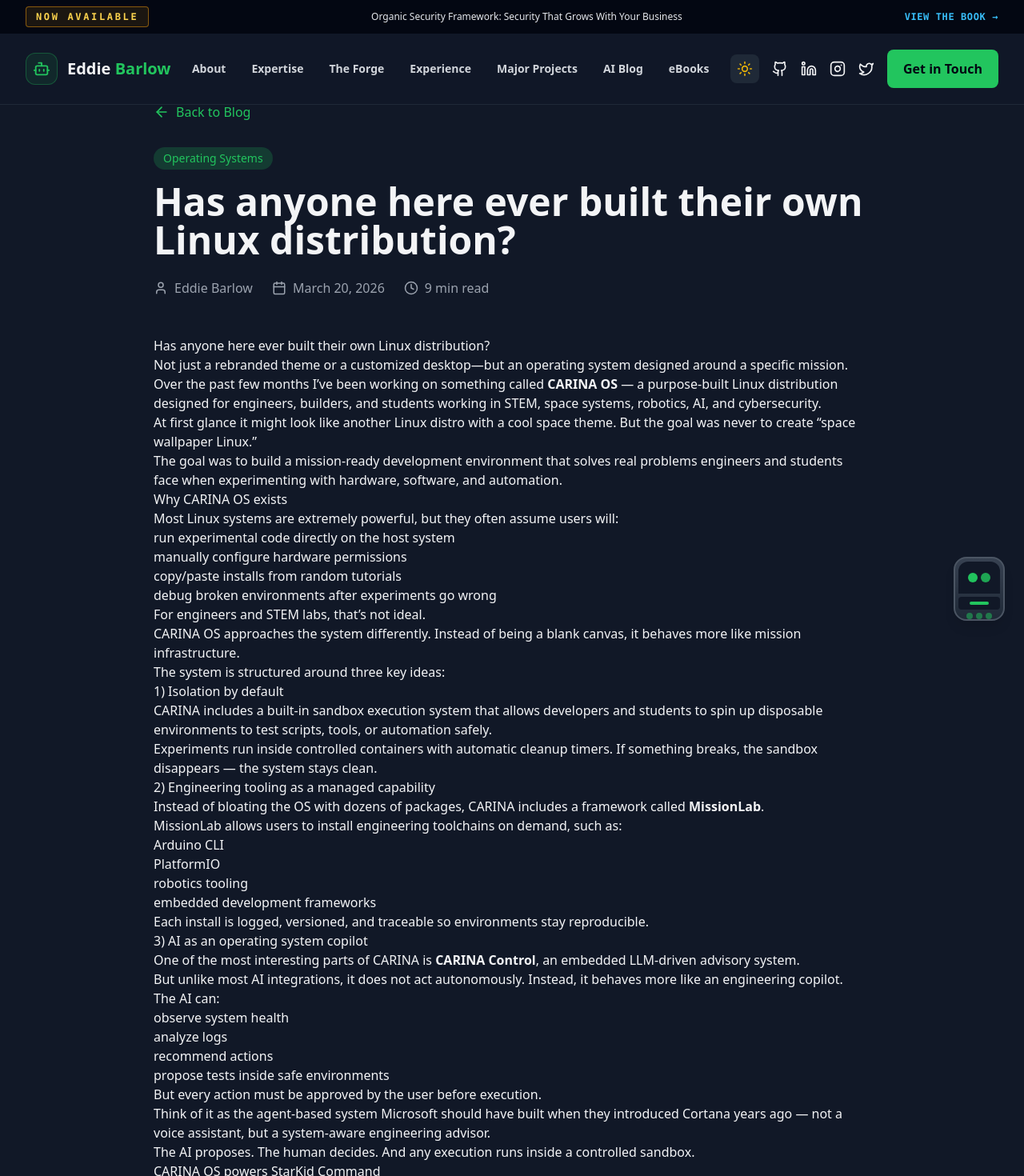
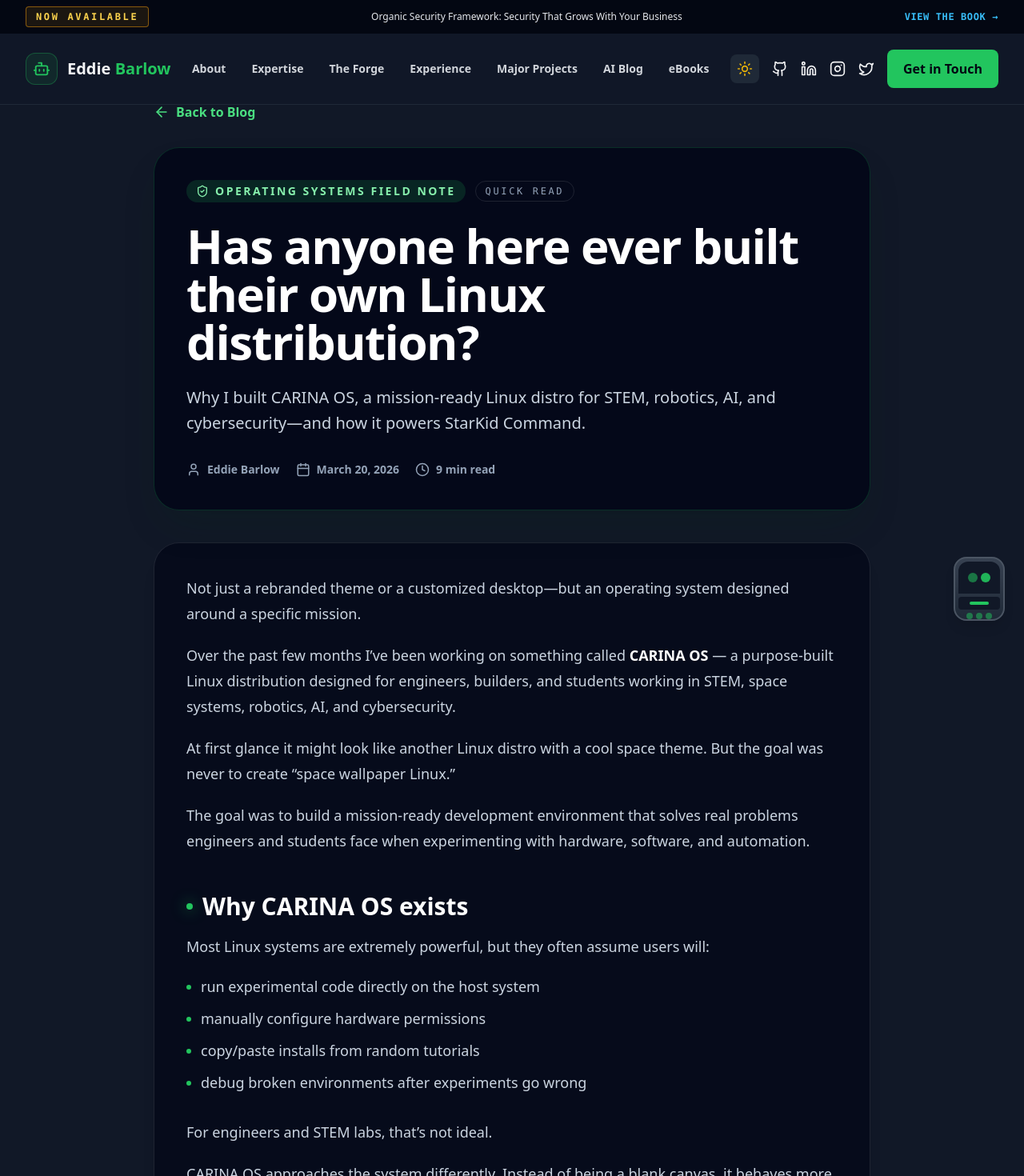
Before and after one commit to ebarlowjr2/cyber-engineer, a React (Vite) app: page /blog/carina-os-mission-ready-linux in a window 1280 px wide. Shown: the top 1470 px of the page at 80% size. Built offline with nearby package versions, Linux system fonts and the light colour scheme.

Commit message:
Polish markdown blog post presentation

```diff
--- a/src/pages/BlogPost.tsx
+++ b/src/pages/BlogPost.tsx
@@ -1,10 +1,76 @@
 import '../App.css'
-import { Calendar, Clock, ArrowLeft, User } from 'lucide-react'
+import { Calendar, Clock, ArrowLeft, User, Terminal, ShieldCheck } from 'lucide-react'
 import { Link, useParams } from 'react-router-dom'
 import { PageLayout } from '../components/PageLayout'
 import { getBlogPost } from '../lib/blog'
-import ReactMarkdown from 'react-markdown'
+import ReactMarkdown, { type Components } from 'react-markdown'
 import remarkGfm from 'remark-gfm'
+
+function formatDate(dateString: string) {
+  const date = new Date(dateString)
+  return date.toLocaleDateString('en-US', { year: 'numeric', month: 'long', day: 'numeric' })
+}
+
+const markdownComponents: Components = {
+  h1: () => null,
+  h2: ({ children }) => (
+    <h2 className="mt-12 mb-4 flex items-center gap-3 text-2xl md:text-3xl font-black text-gray-950 dark:text-white">
+      <span className="h-2 w-2 rounded-full bg-green-500 shadow-[0_0_18px_rgba(34,197,94,0.75)]" />
+      {children}
+    </h2>
+  ),
+  h3: ({ children }) => (
+    <h3 className="mt-8 mb-3 text-xl font-bold text-gray-950 dark:text-white">{children}</h3>
+  ),
+  p: ({ children }) => (
+    <p className="mb-5 text-lg leading-8 text-slate-700 dark:text-slate-300">{children}</p>
+  ),
+  ul: ({ children }) => (
+    <ul className="mb-8 grid gap-3 text-slate-700 dark:text-slate-300">{children}</ul>
+  ),
+  li: ({ children }) => (
+    <li className="flex gap-3 text-lg leading-7">
+      <span className="mt-3 h-1.5 w-1.5 shrink-0 rounded-full bg-green-500" />
+      <span>{children}</span>
+    </li>
+  ),
+  strong: ({ children }) => <strong className="font-black text-slate-950 dark:text-white">{children}</strong>,
+  code: ({ className, children, ...props }) => {
+    const codeText = String(children).replace(/\n$/, '')
+    const language = /language-(\w+)/.exec(className || '')?.[1] ?? 'terminal'
+
+    if (!className) {
+      return (
+        <code className="rounded-md border border-green-500/20 bg-green-500/10 px-1.5 py-0.5 font-mono text-sm font-semibold text-green-700 dark:text-green-300" {...props}>
+          {children}
+        </code>
+      )
+    }
+
+    return (
+      <div className="my-8 overflow-hidden rounded-2xl border border-slate-900/10 bg-slate-950 shadow-2xl shadow-slate-900/20 dark:border-green-500/20 dark:shadow-green-950/20">
+        <div className="flex items-center justify-between border-b border-white/10 bg-slate-900 px-4 py-3">
+          <div className="flex items-center gap-2">
+            <span className="h-3 w-3 rounded-full bg-red-400" />
+            <span className="h-3 w-3 rounded-full bg-yellow-400" />
+            <span className="h-3 w-3 rounded-full bg-green-400" />
+          </div>
+          <span className="inline-flex items-center gap-2 font-mono text-xs uppercase tracking-[0.25em] text-slate-400">
+            <Terminal size={14} /> {language}
+          </span>
+        </div>
+        <pre className="overflow-x-auto p-5 text-sm leading-7 text-green-200">
+          <code className={className} {...props}>{codeText}</code>
+        </pre>
+      </div>
+    )
+  },
+  blockquote: ({ children }) => (
+    <blockquote className="my-8 rounded-2xl border border-green-500/30 bg-green-500/10 p-6 text-slate-800 shadow-lg shadow-green-950/5 dark:text-green-50">
+      {children}
+    </blockquote>
+  ),
+}
 
 export default function BlogPost() {
   const { slug } = useParams<{ slug: string }>()
@@ -29,26 +95,33 @@
 
   return (
     <PageLayout>
-      <article className="pt-32 pb-20 px-4 sm:px-6 lg:px-8">
-        <div className="max-w-4xl mx-auto">
-          <Link to="/blog" className="inline-flex items-center gap-2 text-green-500 hover:text-green-400 transition-colors mb-8">
+      <article className="relative overflow-hidden px-4 pb-20 pt-32 sm:px-6 lg:px-8">
+        <div className="absolute inset-x-0 top-0 -z-10 h-[420px] bg-[radial-gradient(circle_at_20%_20%,rgba(34,197,94,0.18),transparent_32%),linear-gradient(180deg,rgba(15,23,42,0.06),transparent)] dark:bg-[radial-gradient(circle_at_20%_20%,rgba(34,197,94,0.20),transparent_30%),linear-gradient(180deg,rgba(15,23,42,0.72),transparent)]" />
+        <div className="mx-auto max-w-4xl">
+          <Link to="/blog" className="mb-8 inline-flex items-center gap-2 font-semibold text-green-600 transition-colors hover:text-green-500 dark:text-green-400 dark:hover:text-green-300">
             <ArrowLeft size={20} />
             Back to Blog
           </Link>
 
-          <header className="mb-12">
-            <span className="inline-block px-3 py-1 bg-green-500/20 text-green-500 rounded-full text-sm font-medium mb-4">
-              {post.category}
-            </span>
-            <h1 className="text-4xl md:text-5xl font-bold mb-6">{post.title}</h1>
-            <div className="flex flex-wrap items-center gap-6 text-gray-600 dark:text-gray-400">
+          <header className="mb-10 rounded-[2rem] border border-slate-900/10 bg-white/90 p-6 shadow-2xl shadow-slate-900/10 backdrop-blur dark:border-green-500/20 dark:bg-slate-950/80 dark:shadow-green-950/20 md:p-10">
+            <div className="mb-6 flex flex-wrap items-center gap-3">
+              <span className="inline-flex items-center gap-2 rounded-full bg-green-500/15 px-3 py-1 text-sm font-bold uppercase tracking-[0.18em] text-green-700 dark:text-green-300">
+                <ShieldCheck size={16} /> {post.category} Field Note
+              </span>
+              <span className="rounded-full border border-slate-900/10 px-3 py-1 font-mono text-xs uppercase tracking-[0.22em] text-slate-500 dark:border-white/10 dark:text-slate-400">
+                Quick Read
+              </span>
+            </div>
+            <h1 className="mb-6 text-4xl font-black tracking-tight text-slate-950 dark:text-white md:text-6xl">{post.title}</h1>
+            <p className="mb-8 max-w-3xl text-xl leading-8 text-slate-600 dark:text-slate-300">{post.excerpt}</p>
+            <div className="flex flex-wrap items-center gap-5 text-sm font-semibold text-slate-500 dark:text-slate-400">
               <div className="flex items-center gap-2">
                 <User size={18} />
                 <span>{post.author}</span>
               </div>
               <div className="flex items-center gap-2">
                 <Calendar size={18} />
-                <span>{new Date(post.date).toLocaleDateString('en-US', { year: 'numeric', month: 'long', day: 'numeric' })}</span>
+                <span>{formatDate(post.date)}</span>
               </div>
               <div className="flex items-center gap-2">
                 <Clock size={18} />
@@ -57,26 +130,31 @@
             </div>
           </header>
 
-          <div className="prose prose-lg dark:prose-invert max-w-none prose-headings:text-gray-900 dark:prose-headings:text-gray-100 prose-p:text-gray-700 dark:prose-p:text-gray-300 prose-a:text-green-500 prose-strong:text-gray-900 dark:prose-strong:text-gray-100 prose-code:bg-gray-100 dark:prose-code:bg-gray-800 prose-code:px-1 prose-code:py-0.5 prose-code:rounded prose-pre:bg-gray-100 dark:prose-pre:bg-gray-800 prose-ul:text-gray-700 dark:prose-ul:text-gray-300 prose-ol:text-gray-700 dark:prose-ol:text-gray-300 prose-li:text-gray-700 dark:prose-li:text-gray-300">
-            <ReactMarkdown remarkPlugins={[remarkGfm]}>
+          <div className="rounded-[2rem] border border-slate-900/10 bg-white p-6 shadow-xl shadow-slate-900/5 dark:border-white/10 dark:bg-slate-950/70 md:p-10">
+            <ReactMarkdown remarkPlugins={[remarkGfm]} components={markdownComponents}>
               {post.content}
             </ReactMarkdown>
           </div>
         </div>
       </article>
 
-      <section className="py-12 px-4 sm:px-6 lg:px-8 bg-gray-100 dark:bg-gray-800/50">
-        <div className="max-w-4xl mx-auto text-center">
-          <h2 className="text-2xl font-bold mb-4">Enjoyed this article?</h2>
-          <p className="text-gray-600 dark:text-gray-400 mb-6">
-            Subscribe to get notified when I publish new content on cybersecurity, technology, and more.
+      <section className="px-4 py-12 sm:px-6 lg:px-8">
+        <div className="mx-auto max-w-4xl rounded-[2rem] border border-slate-900/10 bg-slate-950 p-8 text-center text-white shadow-2xl shadow-slate-900/20 dark:border-green-500/20 md:p-10">
+          <p className="mb-3 font-mono text-sm uppercase tracking-[0.25em] text-green-300">More Field Notes</p>
+          <h2 className="mb-4 text-2xl font-black md:text-3xl">Want the next cyber quick hit?</h2>
+          <p className="mx-auto mb-6 max-w-2xl text-slate-300">
+            I publish short, practical notes on Linux, cybersecurity, engineering workflows, and tools worth keeping in your kit.
           </p>
-          <Link to="/contact" className="inline-flex items-center gap-2 bg-green-500 text-gray-900 px-6 py-3 rounded-lg font-semibold hover:bg-green-400 transition-colors">
-            Get In Touch
-          </Link>
+          <div className="flex flex-col justify-center gap-3 sm:flex-row">
+            <Link to="/blog" className="inline-flex items-center justify-center gap-2 rounded-xl bg-green-500 px-6 py-3 font-bold text-slate-950 transition-colors hover:bg-green-400">
+              View Full Blog
+            </Link>
+            <Link to="/contact" className="inline-flex items-center justify-center gap-2 rounded-xl border border-white/15 px-6 py-3 font-bold text-white transition-colors hover:border-green-300 hover:text-green-300">
+              Get In Touch
+            </Link>
+          </div>
         </div>
       </section>
-
     </PageLayout>
   )
 }
```
Also changed, not shown: content/blog/did-you-know-extended-globbing-linux.md (+16 -14 lines).
